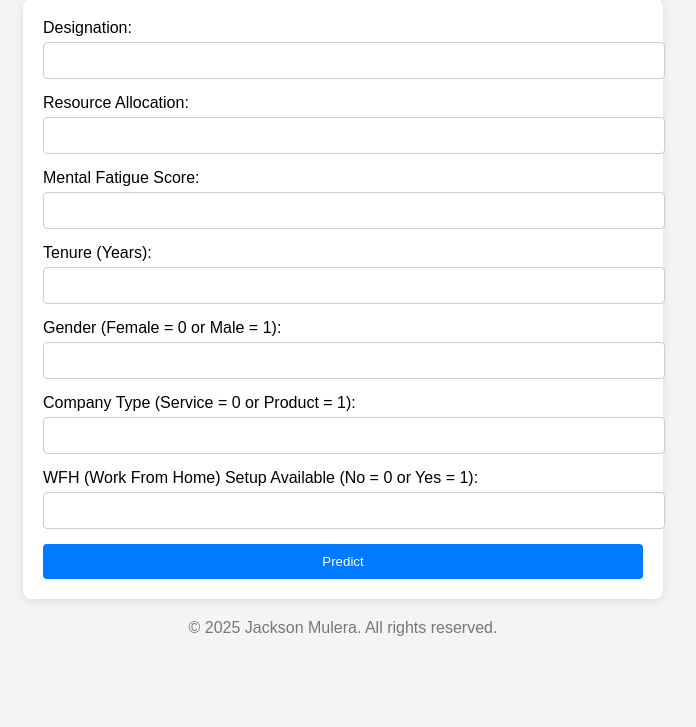
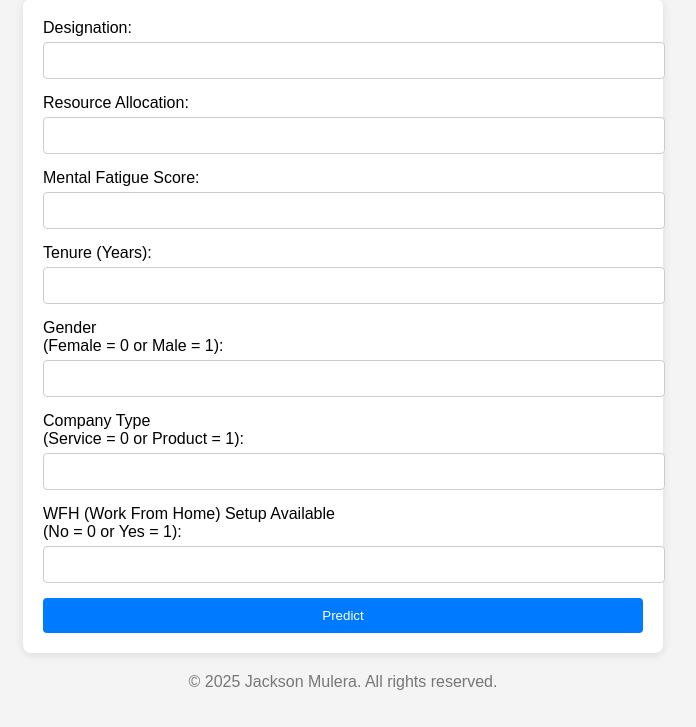
Before and after one commit to allanstar-byte/ML, a Django app: page / in a window 1280 px wide. Shown: the part 101-828 px from the top of the page, without its empty margins (297-993 px from the left). Before the commit the page ends 737 px from the top, so only its background shows below. Run offline with Django 5.2, Linux system fonts and the light colour scheme; parts of the project's set-up code (start-up, migrations or seed data) failed here and were passed over.

Commit message:
UI Changes

```diff
--- a/modelapp/templates/modelapp/index.html
+++ b/modelapp/templates/modelapp/index.html
@@ -30,15 +30,15 @@
             <input type="text" id="tenure" name="tenure" required style="width: 100%; padding: 10px; border: 1px solid #ccc; border-radius: 4px;">
         </div>
         <div style="margin-bottom: 15px;">
-            <label for="gender_encoded" style="display: block; margin-bottom: 5px;">Gender (Female = 0 or Male = 1):</label>
+            <label for="gender_encoded" style="display: block; margin-bottom: 5px;">Gender <br> (Female = 0 or Male = 1):</label>
             <input type="text" id="gender_encoded" name="gender_encoded" required style="width: 100%; padding: 10px; border: 1px solid #ccc; border-radius: 4px;">
         </div>
         <div style="margin-bottom: 15px;">
-            <label for="company_type_encoded" style="display: block; margin-bottom: 5px;">Company Type (Service = 0 or Product = 1):</label>
+            <label for="company_type_encoded" style="display: block; margin-bottom: 5px;">Company Type <br> (Service = 0 or Product = 1):</label>
             <input type="text" id="company_type_encoded" name="company_type_encoded" required style="width: 100%; padding: 10px; border: 1px solid #ccc; border-radius: 4px;">
         </div>
         <div style="margin-bottom: 15px;">
-            <label for="wfh_setup_available_encoded" style="display: block; margin-bottom: 5px;">WFH (Work From Home) Setup Available (No = 0 or Yes = 1):</label>
+            <label for="wfh_setup_available_encoded" style="display: block; margin-bottom: 5px;">WFH (Work From Home) Setup Available <br> (No = 0 or Yes = 1):</label>
             <input type="text" id="wfh_setup_available_encoded" name="wfh_setup_available_encoded" required style="width: 100%; padding: 10px; border: 1px solid #ccc; border-radius: 4px;">
         </div>
         <button type="submit" style="width: 100%; padding: 10px; background: #007BFF; color: white; border: none; border-radius: 4px; cursor: pointer;">Predict</button>
```
